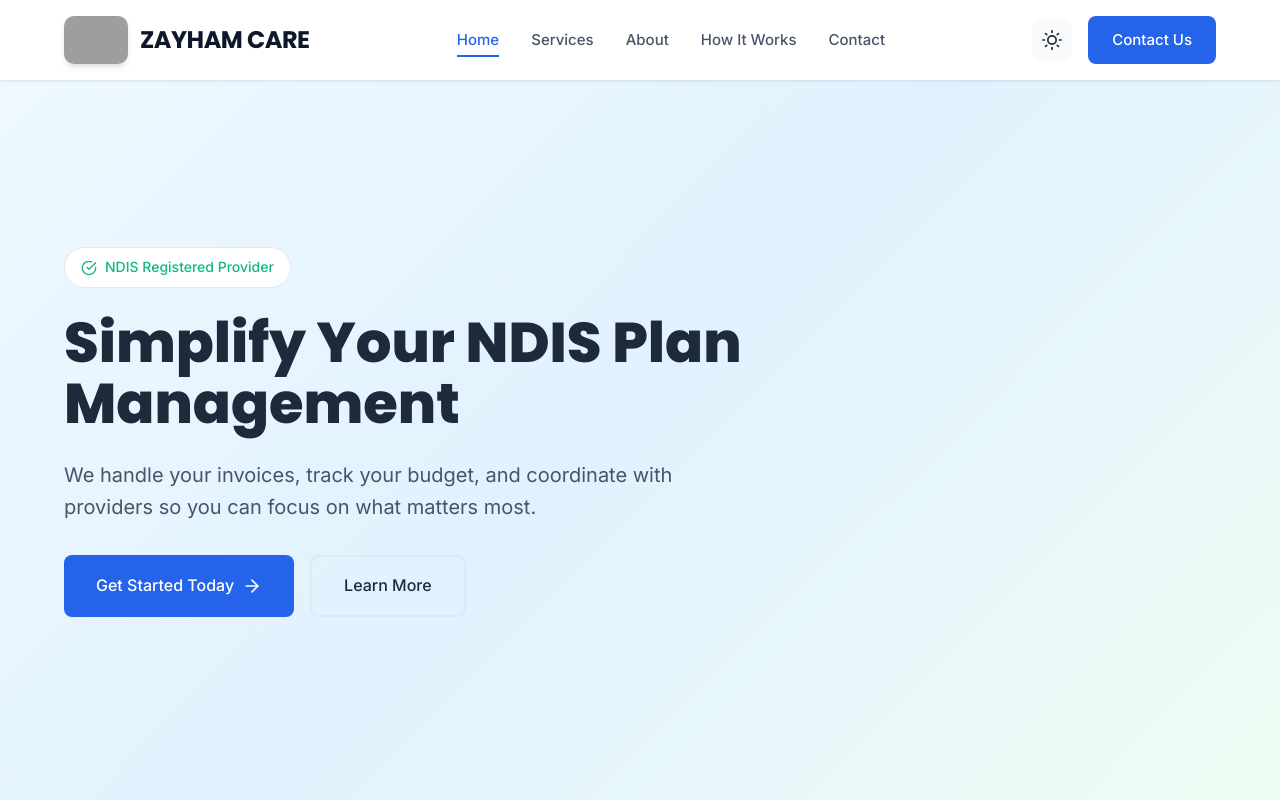
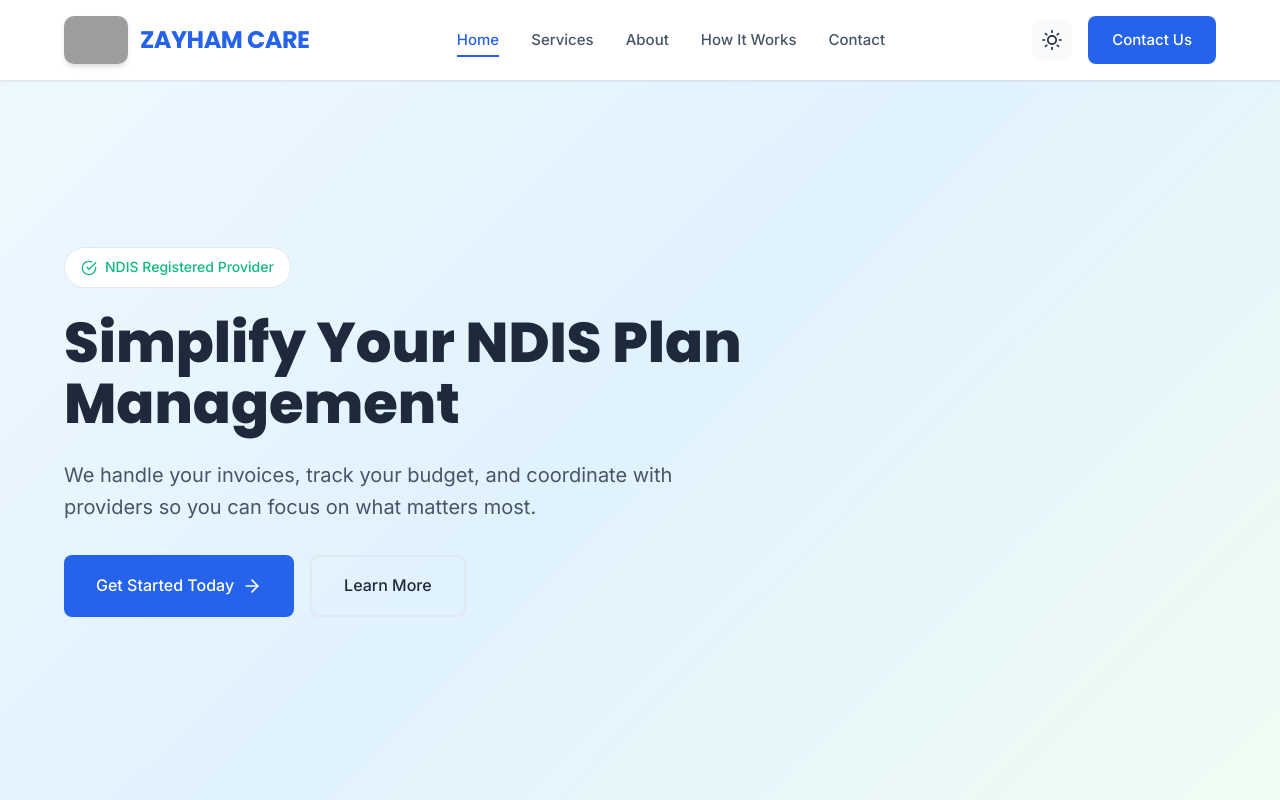
Before and after one commit to ZentrixVayne/Zayham-Care-1, a plain HTML site: page index.html in a window 1280 px wide. Shown: the top 800 px of the page. Drawn offline with Linux system fonts and the light colour scheme; grey boxes are pictures that could not be loaded.

Commit message:
index.html

```diff
--- a/index.html
+++ b/index.html
@@ -95,7 +95,7 @@
         .logo-text {
             font-size: 1.5rem;
             font-weight: 700;
-            color: #0f172a; /* Darker color for better readability */
+            color: #2563eb; /* Changed to Blue for visibility in themes */
             letter-spacing: -0.5px;
             font-family: 'Poppins', sans-serif;
         }
```
